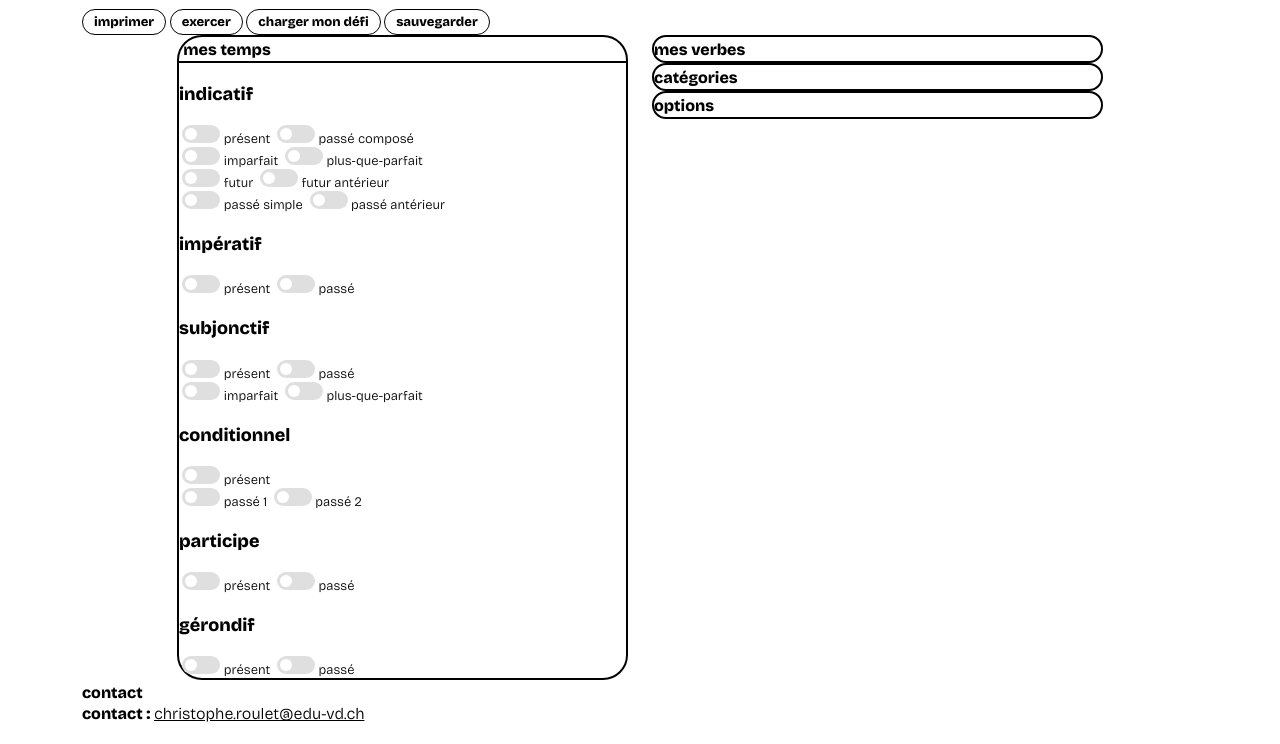
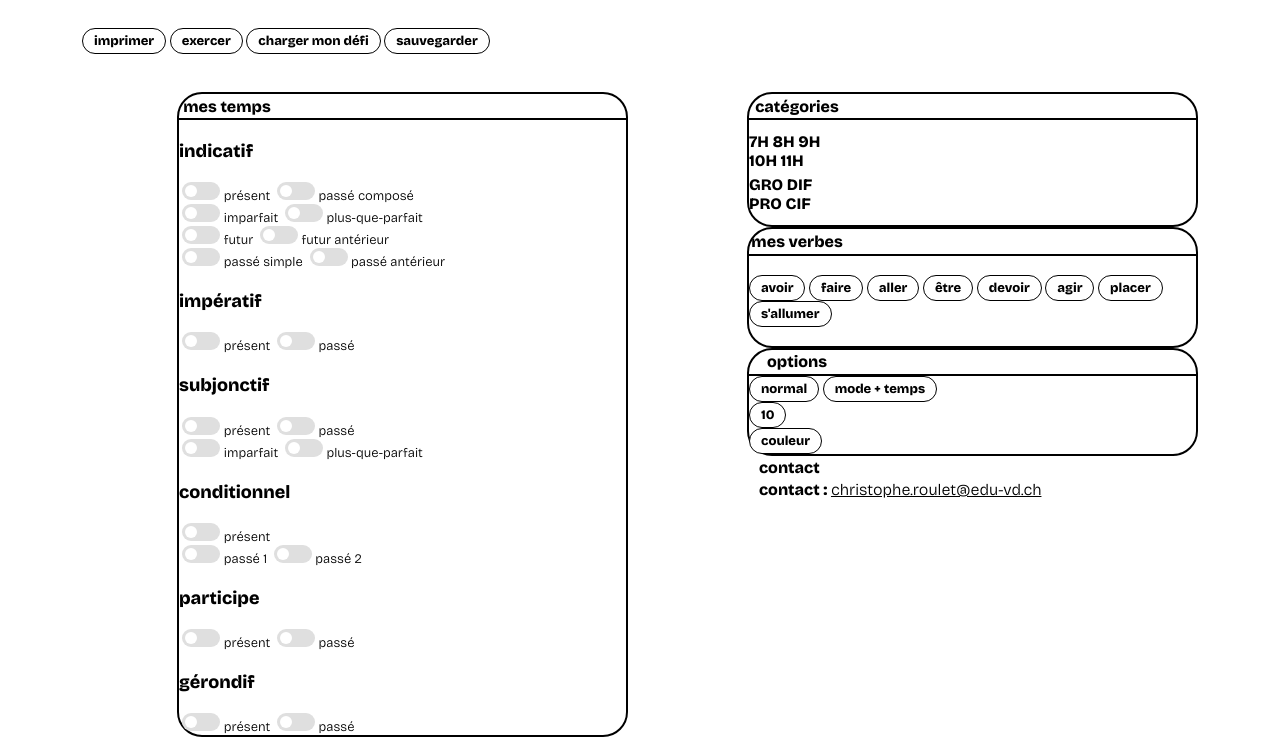
Before and after one commit to megroulin/tatitotu, a website built with Parcel: page src/index.html in a window 1280 px wide. Shown: the part 56-800 px from the top of the page. Built offline with nearby package versions, Linux system fonts and the light colour scheme.

Commit message:
ajout contenu cards

```diff
--- a/src/index.html
+++ b/src/index.html
@@ -19,10 +19,14 @@
           <div class="row">
             <div class="col-12"><h1>tatitotu</h1></div>
             <div class="col-12">
+              <br />
               <button class="button">imprimer</button>
               <button class="button">exercer</button>
               <button class="button">charger mon défi</button>
               <button class="button">sauvegarder</button>
+              <br />
+              <br />
+              <br />
             </div>
           </div>
         </div>
@@ -168,19 +172,48 @@
                 </label>
               </div>
             </div>
-            <div class="col-5 offset1">
+            <div class="col-5 offset-1">
               <div class="card">
-                <h3>mes verbes</h3>
-              </div>
-              <div class="card">
-                <h3>catégories</h3>
-              </div>
-              <div class="card">
-                <h3>options</h3>
-              </div>
+                <div class="card-title">
+                  <h3>catégories</h3>
+                </div>
+                <br>
+                <h3>7H 8H 9H 10H 11H</h3>
+                <br>
+                <h3>GRO DIF PRO CIF</h3>
+                <br>
+        </div>
+        <div class="col-12 offset1">
+          <div class="card">
+            <div class="card-title">
+              <h3>mes verbes</h3>
             </div>
-          </div>
+            <br>
+            <button class="button">avoir</button>
+            <button class="button">faire</button>
+            <button class="button">aller</button>
+            <button class="button">être</button>
+            <button class="button">devoir</button>
+            <button class="button">agir</button>
+            <button class="button">placer</button>
+            <br>
+            <button class="button">s'allumer</button>
+            <br>
+            <br>
+    </div>
+    <div class="col-12 offset1">
+      <div class="card">
+        <div class="card-title">
+          <h3>options</h3>
         </div>
+        <button class="button">normal</button>
+        <button class="button">mode + temps</button>
+        <br>
+        <button class="button">10</button>
+        <br>
+        <button class="button">couleur</button>
+        <br>
+</div>
         <div class="container">
           <div class="row">
             <div class="col-12">
--- a/src/scss/modules/_card.scss
+++ b/src/scss/modules/_card.scss
@@ -12,4 +12,8 @@
   flex-shrink: 0;
   font-weight: 800;
   font-size: 16px;
+  text-align: center;
+  align-items: center;
+  align-content: center;
+  align-self: center;
 }
```
Also changed, not shown: 1 other file.
